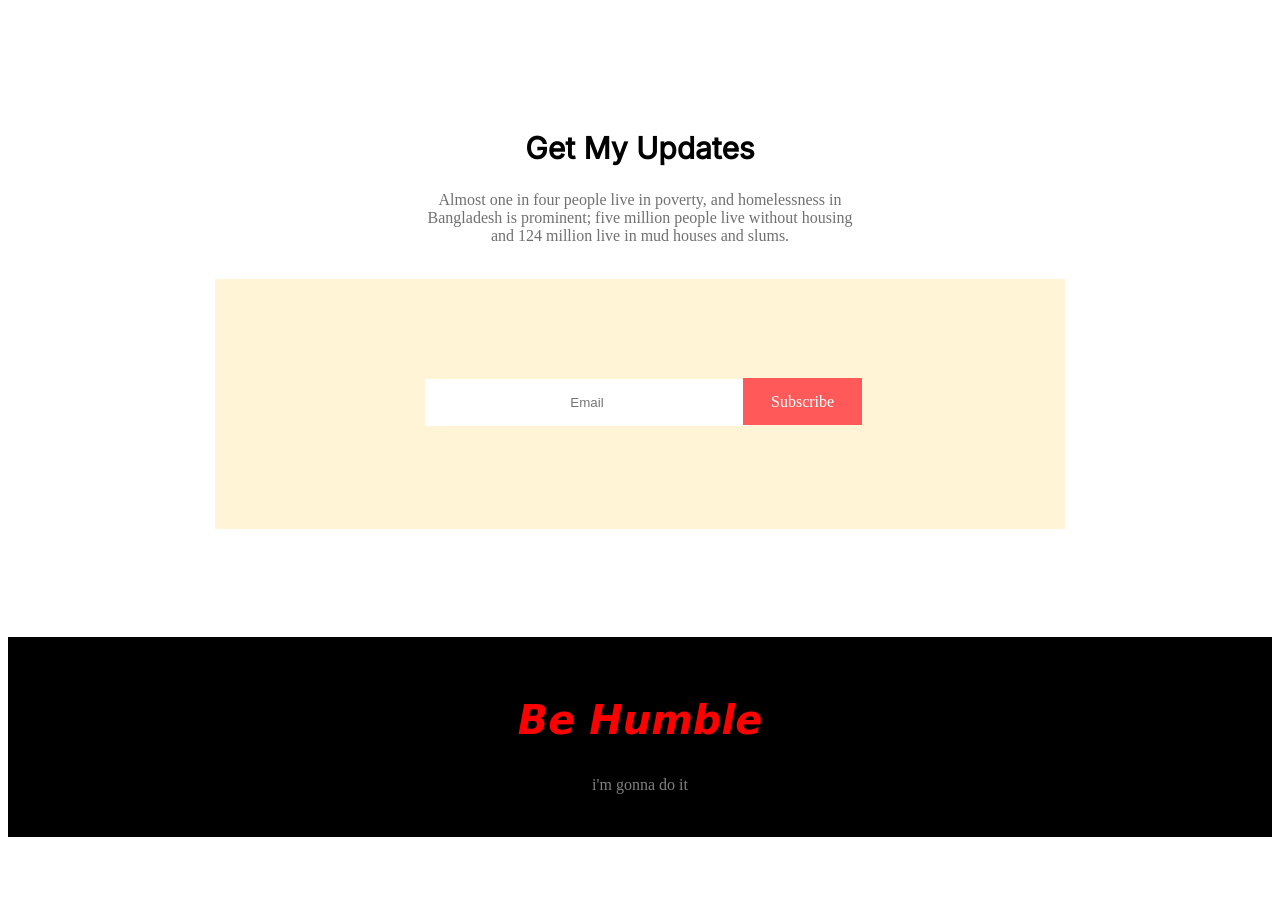
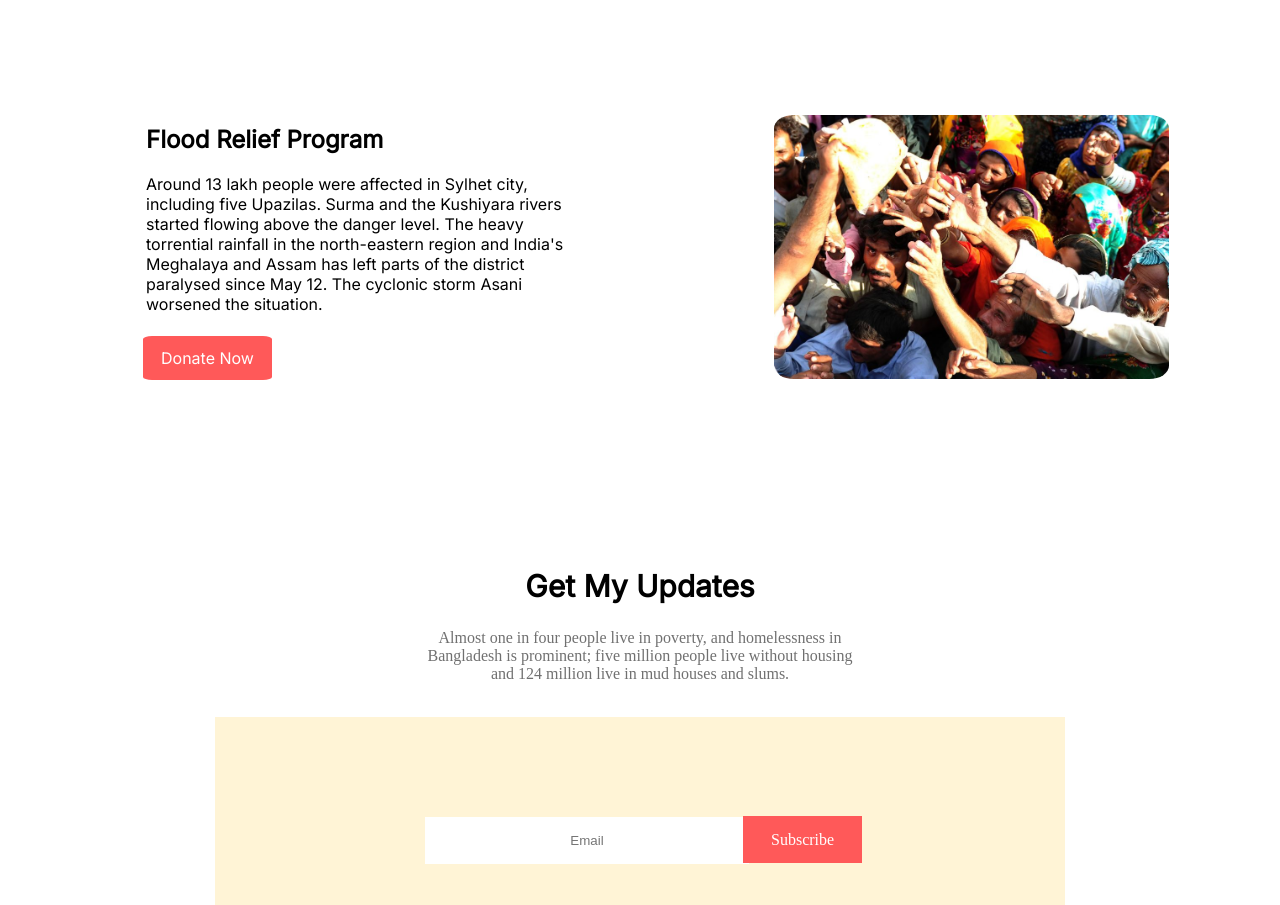
Before and after one commit to JsArafath/main-donate-today, a plain HTML site: page index.html in a window 1280 px wide. Shown: the part 1788-2693 px from the top of the page. Before the commit the page ends 2625 px from the top, so only its background shows below. Drawn offline with Linux system fonts and the light colour scheme.

Commit message:
update-mission

```diff
--- a/index.html
+++ b/index.html
@@ -104,6 +104,29 @@
     <br><br>
     <br><br>
 
+    <section class="description-part">
+        <div>
+            <h1 class="right-shape">
+                Flood Relief Program
+            </h1>
+            <p class="right-shape">
+                Around 13 lakh people were affected in Sylhet city, including five Upazilas.
+                Surma and the Kushiyara rivers started flowing above the danger level.
+                The heavy torrential rainfall in the north-eastern region and India's Meghalaya and Assam has left parts
+                of the district paralysed since May 12. The cyclonic storm Asani worsened the situation.
+            </p><br>
+            <a id="shape-button" class="right-shape" href=""> Donate Now</a>
+        </div>
+        <div class="width-section">
+            <img src="images/donation0.jpg">
+        </div>
+
+    </section>
+
+    <br><br>
+    <br><br>
+    <br>
+
     <section>
         <h1 class="header-two-size">
             Get My Updates
--- a/style.css
+++ b/style.css
@@ -146,6 +146,45 @@ body {
     justify-content: center;
 }
 
+
+.description-part {
+    display: flex;
+    margin-bottom: 70px;
+    margin-left: 30px;
+    margin-right: 30px;
+
+}
+
+.width-section {
+    width: 40%;
+    padding-left: 5px;
+    margin-top: 10px;
+}
+
+.width-section img {
+    width: 250%;
+    border-radius: 5%;
+    margin-left: -310px;
+}
+
+.right-shape {
+    font-family: 'Inter', sans-serif;
+    padding-left: 108px;
+    padding-right: 508px;
+}
+
+#shape-button {
+    text-decoration: none;
+    color: white;
+    padding: 12px 18px;
+    background-color: rgba(255, 89, 89, 1);
+    border-radius: 7%;
+    margin-left: 105px;
+}
+
+
+
+
 .email-box {
     border: none;
     width: 320px;
@@ -168,13 +207,12 @@ body {
 
 
 
-
-
 .footer-container {
     height: 200px;
     text-align: center;
     background-color: black;
     display: flex;
+    position: inherit;
     align-items: center;
     justify-content: center;
 }
```
Also changed, not shown: images/donation0.jpg (added).
